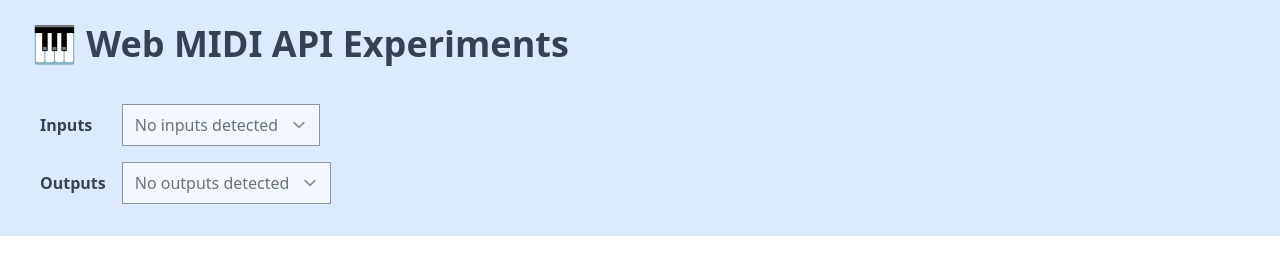
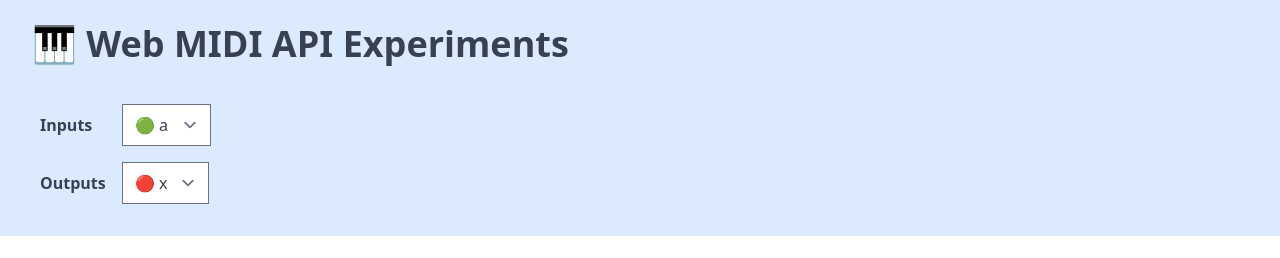
Before and after one commit to fvanwijk/web-midi-api-experiments, a Vue app: page / in a window 1280 px wide. Shown: the top 258 px of the page. Built offline with nearby package versions, Linux system fonts and the light colour scheme; no server answers.

Commit message:
Select and use input

```diff
--- a/src/App.vue
+++ b/src/App.vue
@@ -6,11 +6,25 @@
         <tbody>
           <tr>
             <th>Inputs</th>
-            <td><Input type="input" :values="inputs" /></td>
+            <td>
+              <Select
+                type="input"
+                :options="inputOptions"
+                :value="selectedIn"
+                @input="selectedIn = $event.target.value"
+              />
+            </td>
           </tr>
           <tr>
             <th>Outputs</th>
-            <td><Input type="output" :values="outputs" /></td>
+            <td>
+              <Select
+                type="output"
+                :options="outputOptions"
+                :value="selectedOut"
+                @input="selectedOut = $event.target.value"
+              />
+            </td>
           </tr>
         </tbody>
       </table>
@@ -28,21 +42,21 @@
       </div>
       <div>
         <h2 class="text-2xl font-bold mb-4">Send midi message</h2>
-        <SendMessage :midiOut="outputs?.[0]" />
+        <SendMessage :selectedOutput="selectedOutput" />
       </div>
     </div>
   </div>
 </template>
 
 <script>
-import { onMounted, ref } from 'vue';
-import Input from './components/Input';
+import { computed, onMounted, ref } from 'vue';
 import Log from './components/Log';
+import Select from './components/Select';
 import SendMessage from './components/SendMessage';
 
 export default {
   name: 'Devices',
-  components: { Input, Log, SendMessage },
+  components: { Log, Select, SendMessage },
   props: {
     msg: String,
   },
@@ -56,27 +70,50 @@ export default {
     }
 
     const error = ref();
-    const inputs = ref([]);
-    const outputs = ref([]);
+
+    const inputs = ref([{ name: 'a', state: 'connected' }, { name: 'b' }]);
+    const inputOptions = computed(() => Array.from(inputs.value)); // .values()
+    const selectedIn = ref();
+    const selectedInput = computed(() => inputs.value.find(o => o.name === selectedIn.value));
+
+    const outputs = ref([{ name: 'x' }, { name: 'y' }]);
+    const outputOptions = computed(() => Array.from(outputs.value)); // .values()
+    const selectedOut = ref();
+    const selectedOutput = computed(() => outputs.value.find(o => o.name === selectedOut.value));
+
     const log = ref([]);
 
     onMounted(async () => {
       try {
         const res = await connect();
-        inputs.value = Array.from(res.inputs.values());
+
+        //inputs.value = res.inputs;
         for (let input of res.inputs.values()) {
           input.addEventListener('midimessage', e => {
             log.value.push(e);
           });
         }
-        outputs.value = Array.from(res.outputs.values());
+
+        //outputs.value = res.outputs.values();
       } catch (e) {
         console.log(e);
         error.value = 'Could not get MIDI access';
       }
     });
 
-    return { connect, error, inputs, log, outputs };
+    return {
+      connect,
+      error,
+      inputs,
+      inputOptions,
+      log,
+      outputs,
+      outputOptions,
+      selectedIn,
+      selectedInput,
+      selectedOut,
+      selectedOutput,
+    };
   },
 };
 </script>
--- a/src/components/Input.vue
+++ /dev/null
@@ -1,27 +0,0 @@
-<template>
-  <select :disabled="empty">
-    <option v-if="empty">No {{ type }}s detected</option>
-    <option v-for="(value, i) in values" :key="i">
-      {{ value.state === 'connected' ? '🟢' : '🔴' }} {{ value.name }}
-    </option>
-  </select>
-</template>
-<script>
-import { computed } from 'vue';
-
-export default {
-  name: 'Input',
-  props: ['values', 'type'],
-  setup(props) {
-    return { empty: computed(() => !props.values?.length) };
-  },
-};
-</script>
-<style scoped>
-.state {
-  margin-left: 0.5rem;
-}
-.connected {
-  color: green;
-}
-</style>
--- a/src/components/LogLine.vue
+++ b/src/components/LogLine.vue
@@ -15,7 +15,6 @@ export default {
       return { [NOTE_ON]: 'Note on', [NOTE_OFF]: 'Note off' }[this.event.data[0]];
     },
     pitch() {
-      console.log(this.event);
       return this.event.data[1];
     },
     velocity() {
--- /dev/null
+++ b/src/components/Select.vue
@@ -0,0 +1,34 @@
+<template>
+  <select :disabled="empty" :value="value">
+    <option v-if="empty">No {{ type }}s detected</option>
+    <option v-for="(option, i) in options" :key="i" :value="option.name">
+      {{ option.state === 'connected' ? '🟢' : '🔴' }} {{ option.name }}
+    </option>
+  </select>
+</template>
+<script>
+import { computed, onMounted } from 'vue';
+
+export default {
+  name: 'Select',
+  props: ['options', 'type', 'value'],
+  setup(props, { emit }) {
+    return {
+      empty: computed(() => !props.options?.length),
+      onMounted: onMounted(() => {
+        if (props.options.length) {
+          emit('input', { target: { value: props.options[0].name } });
+        }
+      }),
+    };
+  },
+};
+</script>
+<style scoped>
+.state {
+  margin-left: 0.5rem;
+}
+.connected {
+  color: green;
+}
+</style>
--- a/src/components/SendMessage.vue
+++ b/src/components/SendMessage.vue
@@ -28,7 +28,7 @@ import { useWebSocketConnection } from './useWebSocketConnection';
 
 export default {
   name: 'SendMessage',
-  props: ['midiOut', 'selectOut'],
+  props: ['selectedOutput'],
   setup(props) {
     const duration = ref(200);
     const pitch = ref(52);
@@ -52,7 +52,7 @@ export default {
     function sendMidiMessage(duration) {
       const [msgOn, msgOff] = createMidiMessagePair();
 
-      const device = props.midiOut;
+      const device = props.selectedOutput;
       device.send(msgOn);
       device.send(msgOff, Date.now() + duration);
     }
```
